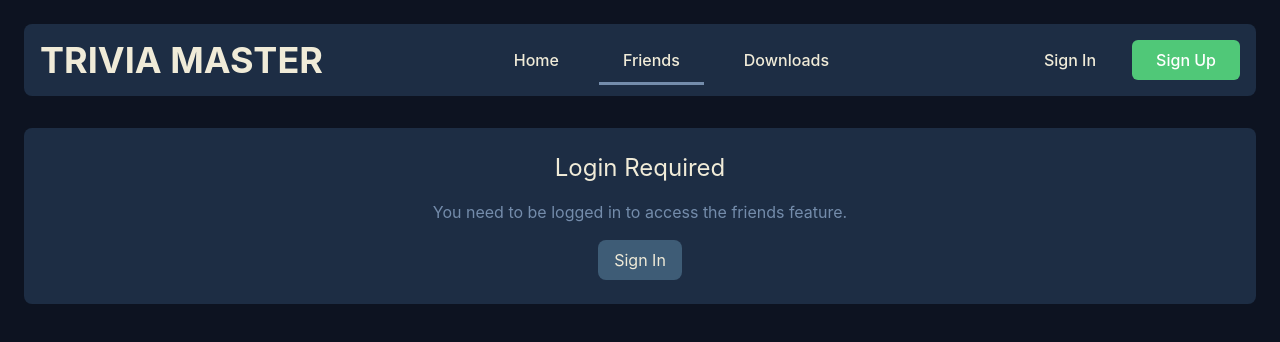
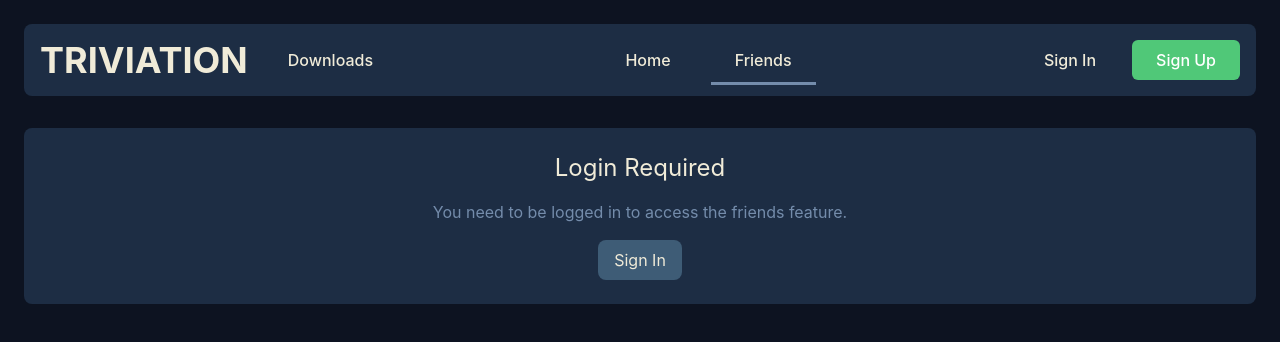
Before and after one commit to CrystalPT/Trivation, a plain HTML site: page friends.html in a window 1280 px wide. Drawn offline with nearby package versions, Linux system fonts and the light colour scheme.

Commit message:
Update friends.html

```diff
--- a/friends.html
+++ b/friends.html
@@ -3,7 +3,7 @@
 <head>
   <meta charset="UTF-8">
   <meta name="viewport" content="width=device-width, initial-scale=1.0">
-  <title>Friends - Trivia Master</title>
+  <title>Friends - Triviation</title>
 
   <!-- Tailwind CSS for styling -->
   <script src="https://cdn.tailwindcss.com"></script>
@@ -207,17 +207,19 @@
     <!-- Header -->
     <header class="mb-8 p-4 rounded-lg bg-dark-blue">
       <div class="flex flex-col md:flex-row justify-between items-center">
-        <a href="index.html" class="text-4xl font-bold mb-4 md:mb-0 text-cream no-underline">
-          TRIVIA MASTER
-        </a>
+        <div class="flex items-center mb-4 md:mb-0">
+          <a href="index.html" class="text-4xl font-bold text-cream no-underline">
+            TRIVIATION
+          </a>
+          <a href="https://github.com/CrystalPT/Trivation/releases" target="_blank" rel="noopener noreferrer" class="nav-link ml-4">
+            Downloads
+          </a>
+        </div>
 
         <!-- Navigation buttons with new style -->
         <div class="flex items-center gap-4 mb-4 md:mb-0">
           <a href="index.html" class="nav-link">Home</a>
           <a href="friends.html" class="nav-link active">Friends</a>
-          <a href="https://github.com/CrystalPT/Trivation/releases" target="_blank" rel="noopener noreferrer" class="nav-link">
-            Downloads
-          </a>
 
           <!-- These links will only be shown when logged in -->
           <div id="loggedInNav" class="flex items-center gap-4" style="display: none;">
```
